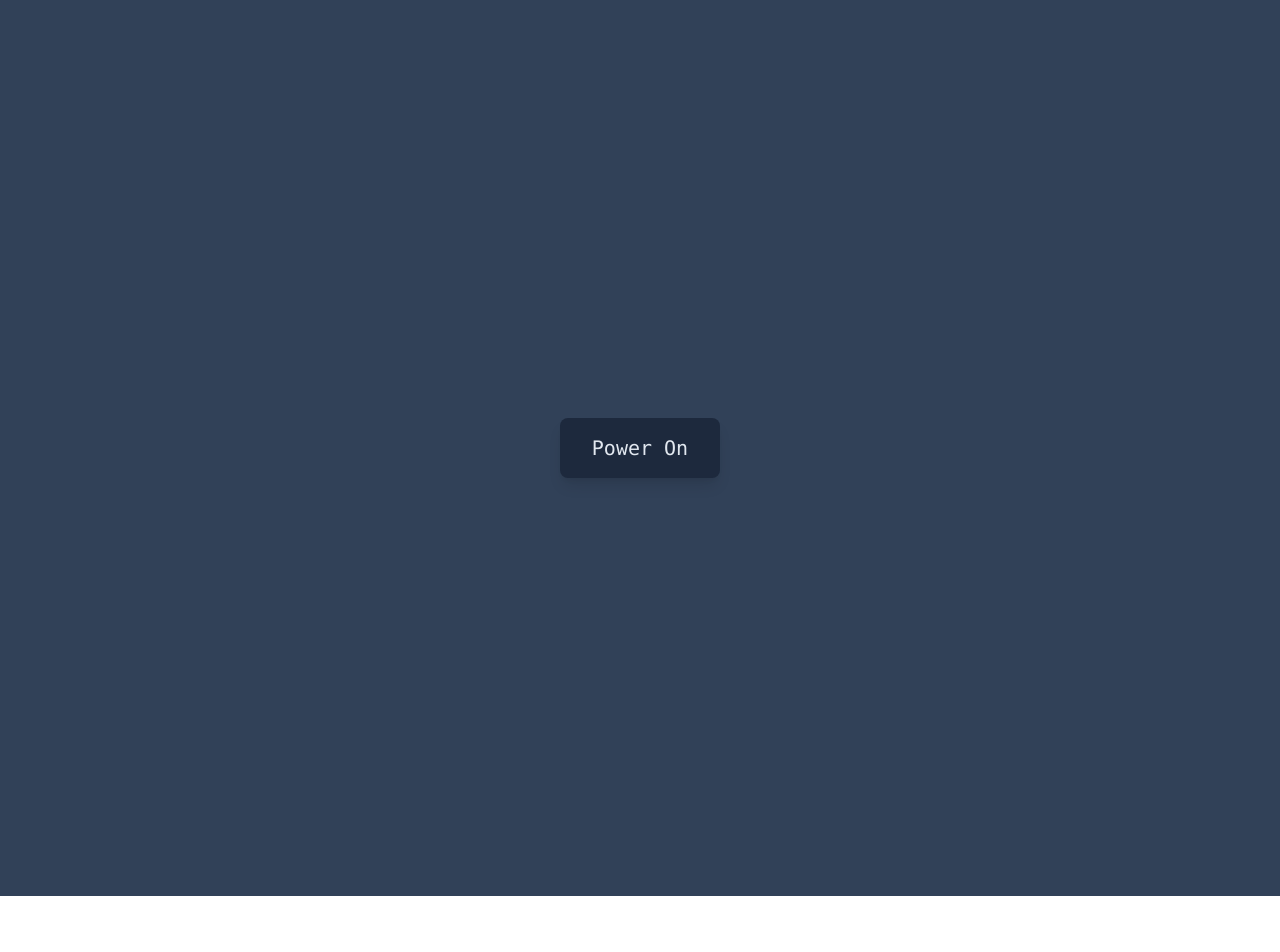
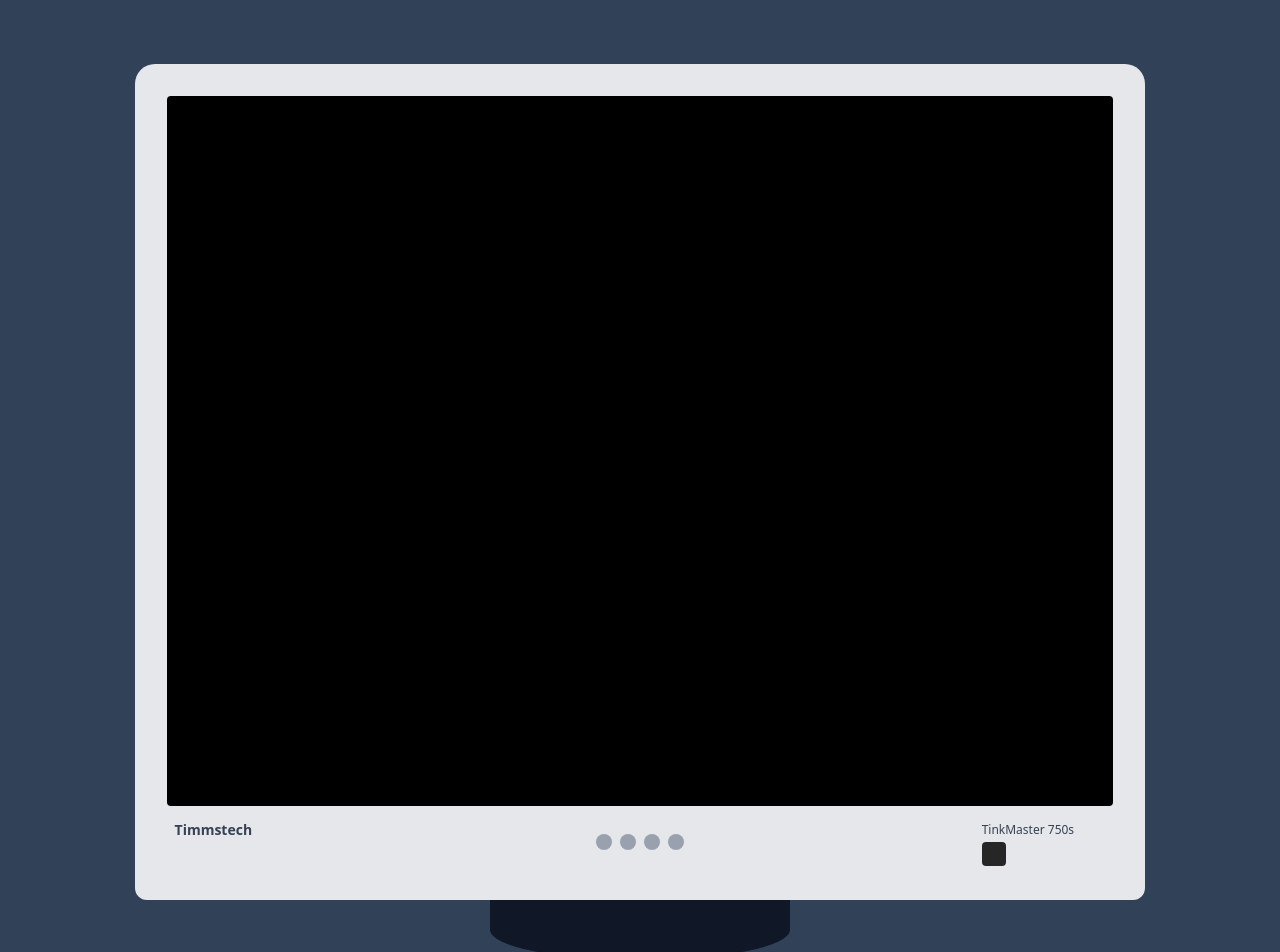
Before and after one commit to JamesTimms/web-terminal, a React (Vite) app: page / in a window 1280 px wide. Shown: the top 952 px of the page. Before the commit the page ends 896 px from the top, so only its background shows below. Built offline with nearby package versions, Linux system fonts and the light colour scheme.

Commit message:
Add power button and update button styles
Update placement for buttons on monitor. Add power on and off state and buttons.

```diff
--- a/src/components/monitor.styles.css
+++ b/src/components/monitor.styles.css
@@ -1,28 +1,47 @@
-.monitor-frame {
-  border-radius: 10px;
-  padding: 32px;
-  box-shadow:
-    inset 0 0 10px rgba(0, 0, 0, 0.2),
-    0 0 1px rgba(0, 0, 0, 0.4);
-}
+// ... existing styles ...
 
-.monitor-button {
-  width: 16px;
-  height: 16px;
+.monitor-power-button {
+  width: 24px;
+  height: 24px;
   border-radius: 50%;
   border: none;
   cursor: pointer;
+  background-color: #2a2a2a;
+  position: relative;
   box-shadow:
-    inset 0 1px 2px rgba(255, 255, 255, 0.5),
+    inset 0 1px 2px rgba(255, 255, 255, 0.3),
     inset 0 -1px 2px rgba(0, 0, 0, 0.3);
+  transition: background-color 0.2s;
 }
 
-.monitor-stand {
-  width: 300px;
-  height: 60px;
-  margin: 0 auto;
-  border-radius: 0 0 50% 50%;
+.monitor-power-button:hover {
+  background-color: #3a3a3a;
+}
+
+.monitor-power-button:active {
+  background-color: #1a1a1a;
+}
+
+.monitor-power-led {
+  position: absolute;
+  top: -8px;
+  right: -4px;
+  width: 6px;
+  height: 6px;
+  border-radius: 50%;
+  transition:
+    background-color 0.3s,
+    box-shadow 0.3s;
+}
+
+.monitor-power-led-off {
+  background-color: #505050;
+  box-shadow: 0 0 2px rgba(0, 0, 0, 0.3);
+}
+
+.monitor-power-led-on {
+  background-color: #00ff00;
   box-shadow:
-    inset 0 -2px 5px rgba(0, 0, 0, 0.2),
-    0 2px 5px rgba(0, 0, 0, 0.1);
+    0 0 4px #00ff00,
+    0 0 6px rgba(0, 255, 0, 0.6);
 }
--- a/src/components/monitor.tsx
+++ b/src/components/monitor.tsx
@@ -8,38 +8,79 @@ interface MonitorProps extends HTMLAttributes<HTMLDivElement> {
   className?: string;
   width?: number;
   height?: number;
+  isPowered?: boolean;
+  onPowerClick?: () => void;
 }
 
+export const ControlButton = forwardRef<
+  HTMLButtonElement,
+  HTMLAttributes<HTMLButtonElement>
+>(({ className, ...props }, ref) => {
+  return (
+    <button
+      ref={ref}
+      {...props}
+      className={cn(
+        "monitor-button h-4 w-4 cursor-pointer rounded-full border-none bg-gray-400",
+        className,
+      )}
+    />
+  );
+});
+
 export const Monitor = forwardRef<HTMLDivElement, MonitorProps>(
-  ({ children, className, width = 1024, height = 768, ...props }, ref) => {
+  (
+    {
+      children,
+      className,
+      width = 1024,
+      height = 768,
+      isPowered = false,
+      onPowerClick,
+      ...props
+    },
+    ref,
+  ) => {
     return (
       <div
         ref={ref}
         className={cn("relative mx-auto w-fit", className)}
         {...props}
       >
-        <div className="monitor-frame rounded-100 bg-gray-200">
+        <div className="monitor-frame rounded-xl bg-gray-200 p-8">
           <div
             className={`relative aspect-[4/3] overflow-hidden rounded bg-black md:h-[${height}px] md:w-[${width}px]`}
           >
             {children}
           </div>
-          <div className="mt-2.5 flex items-center justify-between px-5 py-2.5">
-            <div className="font-helvetica text-sm font-bold text-gray-700">
+          <div className="mt-2.5 grid grid-cols-12 grid-rows-2 items-center px-2 py-0.5">
+            <div className="font-helvetica col-start-0 text-center text-sm font-bold text-gray-700">
               Timmstech
             </div>
-            <div className="flex gap-2">
-              <button className="monitor-button bg-gray-400"></button>
-              <button className="monitor-button bg-gray-400"></button>
-              <button className="monitor-button bg-gray-400"></button>
-              <button className="monitor-button bg-gray-400"></button>
+            <div className="col-span-2 col-start-6 row-span-2 flex justify-center gap-2">
+              <ControlButton />
+              <ControlButton />
+              <ControlButton />
+              <ControlButton />
             </div>
-            <div className="font-helvetica text-xs text-gray-700">
+            <div className="font-helvetica col-span-4 col-start-11 text-center text-xs text-gray-700">
               TinkMaster 750s
+            </div>
+            <div className="col-span-2 col-start-11 flex justify-start pl-8">
+              <div
+                className={cn(
+                  "monitor-power-led absolute -top-2 -right-1 h-1.5 w-1.5 rounded-full transition-all",
+                  isPowered ? "bg-green-500" : "bg-neutral-600",
+                )}
+              />
+              <button
+                onClick={onPowerClick}
+                className="monitor-power-button relative h-6 w-6 cursor-pointer rounded border-none bg-neutral-800 transition-colors hover:bg-neutral-700 active:bg-neutral-900"
+              ></button>
             </div>
           </div>
         </div>
-        <div className="monitor-stand bg-gray-900"></div>
+        <div className="monitor-stand mx-auto h-[60px] w-[300px] rounded-b-[50%] bg-gray-900"></div>
       </div>
     );
   },
--- a/src/routes/index.tsx
+++ b/src/routes/index.tsx
@@ -25,8 +25,7 @@ import { Monitor } from "~/components/monitor";
 
 export const Route = createFileRoute("/")({
   component: () => {
-    const [isStarted, setIsStarted] = useState(false);
-    const [isPoweredOn, setIsPoweredOn] = useState(false);
+    const [powerState, setPowerState] = useState<"on" | "off">("off");
     const crtScreenRef = useRef<CrtScreenHandle>(null);
     const playPowerOnSound = usePowerOnSound();
     const playPowerOffSound = usePowerOffSound();
@@ -40,10 +39,15 @@ export const Route = createFileRoute("/")({
       [isDesktop],
     );
 
+    const handleStart = useCallback(() => {
+      setPowerState("on");
+      playPowerOnSound();
+    }, [playPowerOnSound]);
+
     const handleShutdown = useCallback(() => {
       if (!crtScreenRef.current) return;
+      setPowerState("off");
       playPowerOffSound();
-      setIsPoweredOn(false);
       crtScreenRef.current.powerOff();
     }, [playPowerOffSound]);
 
@@ -85,30 +89,17 @@ export const Route = createFileRoute("/")({
       [isDesktop, terminalDimensions.cols, terminalDimensions.rows],
     );
 
-    const handleStart = useCallback(() => {
-      setIsStarted(true);
-      setIsPoweredOn(true);
-      playPowerOnSound();
-    }, [playPowerOnSound]);
-
     return (
       <div className="min-h-screen min-w-screen bg-slate-700 py-4 sm:py-12">
         <div className="container mx-auto px-1 sm:px-4 sm:py-4 md:px-4 md:py-4">
-          {!isStarted || !isPoweredOn ? (
-            <div className="flex h-[768px] items-center justify-center">
-              <button
-                onClick={handleStart}
-                className="rounded-lg bg-slate-800 px-8 py-4 font-mono text-xl text-slate-200 shadow-lg transition-colors hover:bg-slate-900"
-              >
-                Power On
-              </button>
-            </div>
-          ) : (
           <Monitor
             className="crt-wrapper mx-auto border-slate-500"
             width={1024}
             height={768}
+            isPowered={powerState === "on"}
+            onPowerClick={powerState === "on" ? handleShutdown : handleStart}
           >
+            {powerState === "on" && (
               <CrtScreen ref={crtScreenRef}>
                 <DesktopBackground className="h-full w-full bg-slate-800">
                   <Terminal
@@ -126,8 +117,8 @@ export const Route = createFileRoute("/")({
                   />
                 </DesktopBackground>
               </CrtScreen>
+            )}
           </Monitor>
-          )}
         </div>
       </div>
     );
```
Lines whose indentation alone changed are shown as unchanged.
